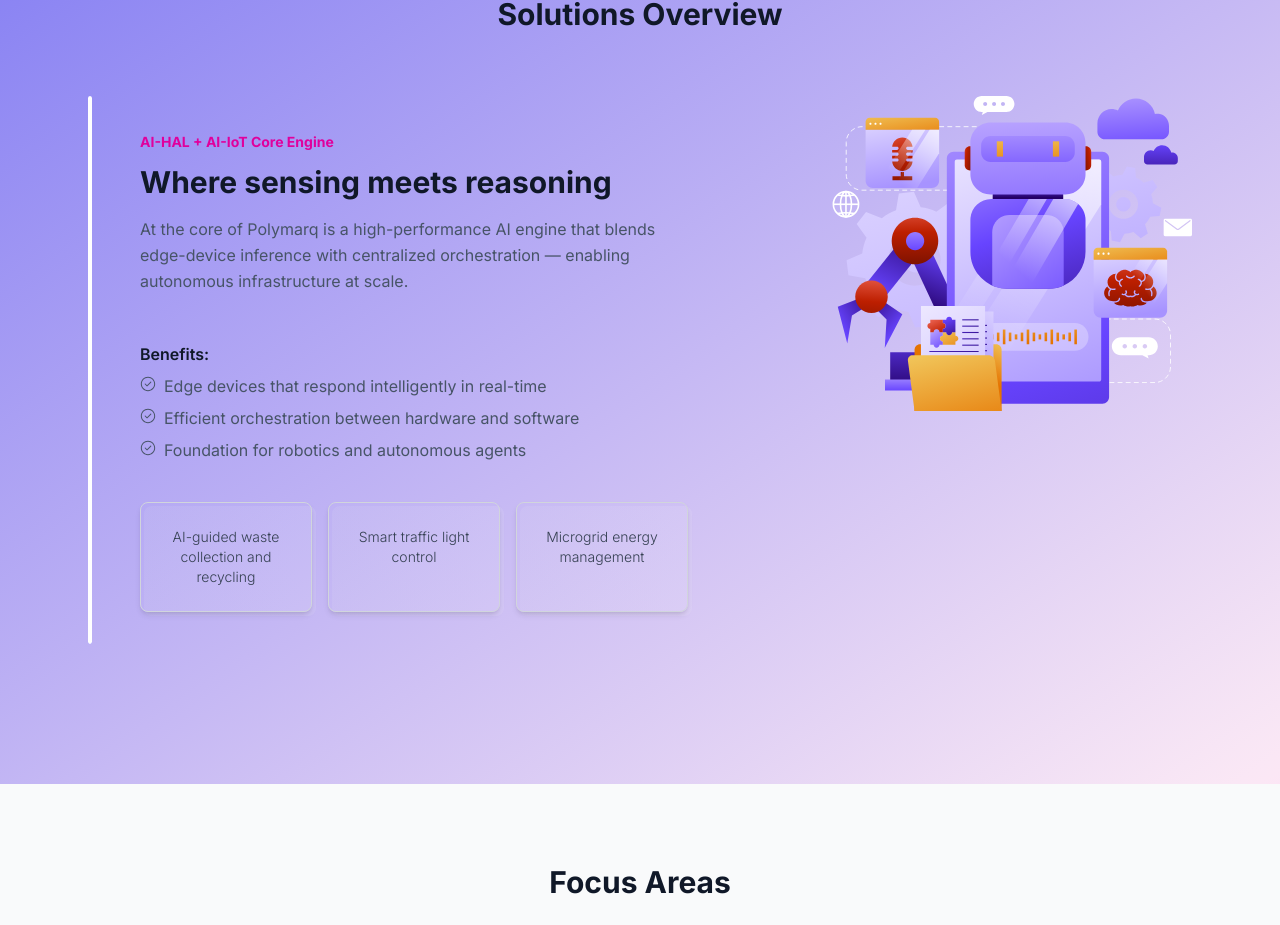
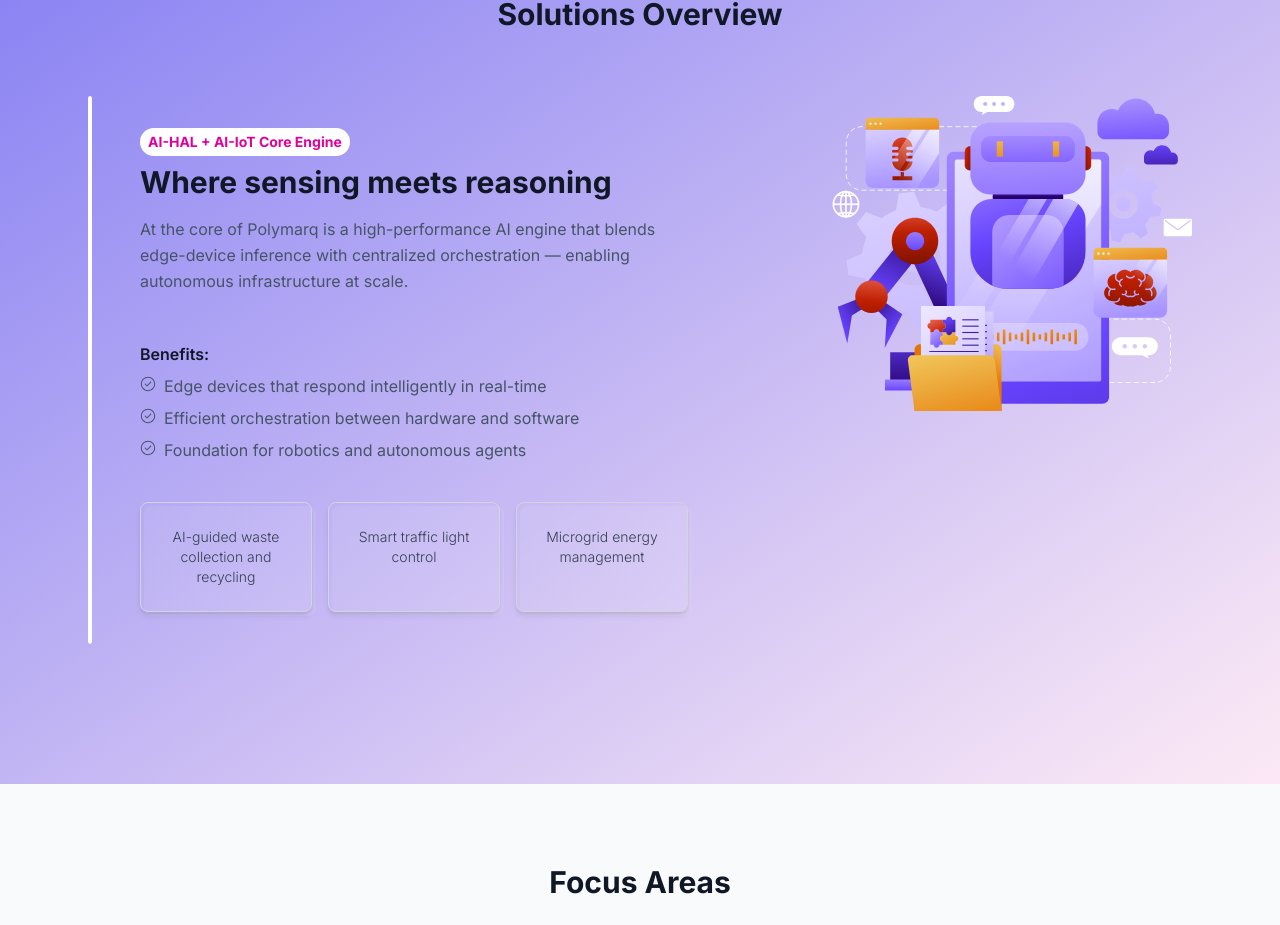
Before and after one commit to adderbyte/test-deploy, a Next.js app: page / in a window 1280 px wide. Shown: the part 1816-2741 px from the top of the page. Built offline with nearby package versions, Linux system fonts and the light colour scheme.

Commit message:
chore: mailing links

```diff
--- a/components/Header.tsx
+++ b/components/Header.tsx
@@ -179,13 +179,13 @@ export default function Header() {
                     aria-orientation="vertical"
                     aria-labelledby="blogs-menu-button"
                   >
-                    <Link
+                    {/* <Link
                       href="/blogs/polymarq-waste-management-blog"
                       className="block px-4 py-2 text-sm text-gray-700 hover:bg-gray-100"
                       role="menuitem"
                     >
                       Waste Management Blog
-                    </Link>
+                    </Link> */}
                     <Link
                       href="/blogs/Polymarq_Blog_TAAS"
                       className="block px-4 py-2 text-sm text-gray-700 hover:bg-gray-100"
@@ -316,7 +316,7 @@ export default function Header() {
 
           {/* Contact Us Button (Desktop) - Hidden on mobile, block on medium and larger screens */}
           <div className="hidden md:block">
-            <a href="#about-us">
+            <a href="mailto:support@polymarq.com">
 
             <button className="bg-[#5F57FF] hover:bg-blue-700 text-white px-6 py-3 rounded-lg text-base font-medium transition-colors shadow-md hover:shadow-lg">
               Contact Us
@@ -518,7 +518,7 @@ export default function Header() {
 
               {/* Contact Us */}
               <div className="pt-4">
-                <a href="#about-us">
+                <a href="mailto:support@polymarq.com">
 
                 <button
                   className="w-full bg-[#5F57FF] hover:bg-[#5F57FF] text-white px-6 py-3 rounded-md text-base font-medium transition-colors"
--- a/components/SolutionsOverview.tsx
+++ b/components/SolutionsOverview.tsx
@@ -104,7 +104,7 @@ export default function SolutionsOverview() {
               {/* Header */}
               <div>
                 <div className="flex items-center mb-2">
-                  <span className="text-sm sm:text-md font-bold text-[#E0009D] py-1 rounded">
+                  <span className="text-sm sm:text-md font-bold text-[#E0009D] py-1 px-2 bg-white rounded-full">
                     {currentSolution.category}
                   </span>
                 </div>
```
